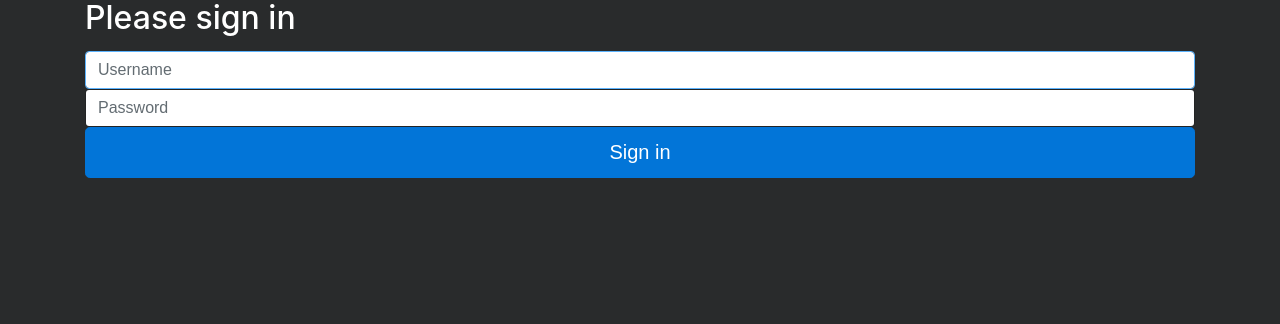
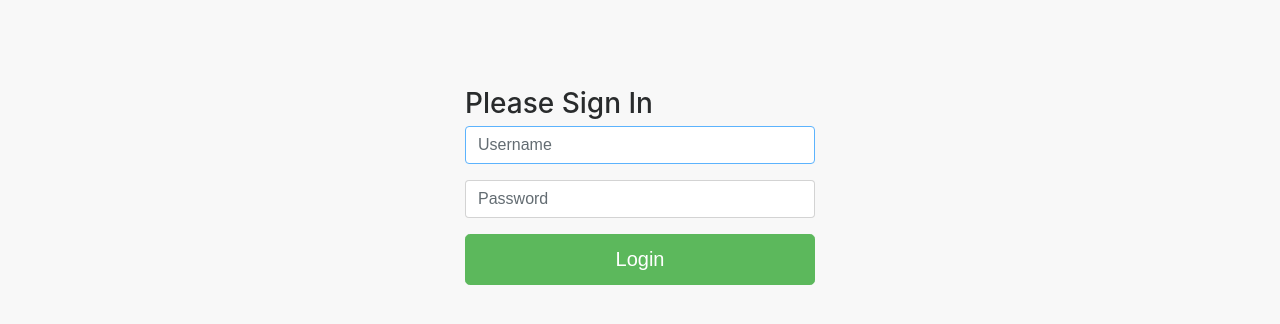
Before and after one commit to hrehman200/electric_store, a CodeIgniter app: the page made by application/views/login.php in a window 1280 px wide. Shown: the top 324 px of the page. Run offline with CodeIgniter, Linux system fonts and the light colour scheme; data that the repository does not hold is empty.

Commit message:
Adjusted login page look

```diff
--- a/application/views/login.php
+++ b/application/views/login.php
@@ -16,51 +16,72 @@ defined('BASEPATH') OR exit('No direct script access allowed');
     <title>Admin Login</title>
 
     <!-- Bootstrap core CSS -->
-    <link href="<?=base_url()?>resources/vendor/bootstrap/css/bootstrap.min.css" rel="stylesheet">
+    <link href="<?= base_url() ?>resources/vendor/bootstrap/css/bootstrap.min.css" rel="stylesheet">
 
     <!-- Custom fonts for this template -->
-    <link href="<?=base_url()?>resources/vendor/font-awesome/css/font-awesome.min.css" rel="stylesheet" type="text/css">
+    <link href="<?= base_url() ?>resources/vendor/font-awesome/css/font-awesome.min.css" rel="stylesheet"
+          type="text/css">
 
     <!-- Plugin CSS -->
-    <link href="<?=base_url()?>resources/vendor/datatables/dataTables.bootstrap4.css" rel="stylesheet">
+    <link href="<?= base_url() ?>resources/vendor/datatables/dataTables.bootstrap4.css" rel="stylesheet">
 
     <!-- Custom styles for this template -->
-    <link href="<?=base_url()?>resources/css/sb-admin.css" rel="stylesheet">
+    <link href="<?= base_url() ?>resources/css/sb-admin.css" rel="stylesheet">
     <style>
-    h2 {color: white; }
-    p {color: red;}
+        h2 {
+            color: white;
+        }
+
+        p {
+            color: red;
+        }
     </style>
 </head>
 
 <body>
 <div class="container">
 
-      <form class="form-signin" action="<?=base_url()?>login" method="POST">
-        <h2 class="form-signin-heading">Please sign in</h2>
-        <p><?php
-            if ($error == 1) { echo "Too Many Login Attempts"; }
-            if ($error == 2) { echo "Invalid Login Credentials."; }
-        ?></p>
-        <input type="username" name="username" class="form-control" placeholder="Username" required autofocus>
-        <input type="password" name="password" class="form-control" placeholder="Password" required>
-        <input class="btn btn-lg btn-primary btn-block" type="submit" value="Sign in">
+    <div class="row">
+        <div class="col-md-4 offset-md-4">
+            <div class="login-panel panel panel-default">
+                <div class="panel-heading">
+                    <h3 class="panel-title">Please Sign In</h3>
+                </div>
+                <div class="panel-body">
+                    <form class="form-signin" action="<?= base_url() ?>login" method="POST">
+                        <fieldset>
+                            <div class="form-group">
+                                <input class="form-control" placeholder="Username" name="usernmae" type="text"
+                                       autofocus="">
+                            </div>
+                            <div class="form-group">
+                                <input class="form-control" placeholder="Password" name="password" type="password"
+                                       value="">
+                            </div>
+                            <!-- Change this to a button or input when using this as a form -->
+                            <input type="submit" class="btn btn-lg btn-success btn-block" value="Login"/>
+                        </fieldset>
                     </form>
+                </div>
+            </div>
+        </div>
+    </div>
 
 </div> <!-- /container -->
 
 <!-- Bootstrap core JavaScript -->
-    <script src="<?=base_url()?>resources/vendor/jquery/jquery.min.js"></script>
-    <script src="<?=base_url()?>resources/vendor/tether/tether.min.js"></script>
-    <script src="<?=base_url()?>resources/vendor/bootstrap/js/bootstrap.min.js"></script>
+<script src="<?= base_url() ?>resources/vendor/jquery/jquery.min.js"></script>
+<script src="<?= base_url() ?>resources/vendor/tether/tether.min.js"></script>
+<script src="<?= base_url() ?>resources/vendor/bootstrap/js/bootstrap.min.js"></script>
 
 <!-- Plugin JavaScript -->
-    <script src="<?=base_url()?>resources/vendor/jquery-easing/jquery.easing.min.js"></script>
-    <script src="<?=base_url()?>resources/vendor/chart.js/Chart.min.js"></script>
-    <script src="<?=base_url()?>resources/vendor/datatables/jquery.dataTables.js"></script>
-    <script src="<?=base_url()?>resources/vendor/datatables/dataTables.bootstrap4.js"></script>
+<script src="<?= base_url() ?>resources/vendor/jquery-easing/jquery.easing.min.js"></script>
+<script src="<?= base_url() ?>resources/vendor/chart.js/Chart.min.js"></script>
+<script src="<?= base_url() ?>resources/vendor/datatables/jquery.dataTables.js"></script>
+<script src="<?= base_url() ?>resources/vendor/datatables/dataTables.bootstrap4.js"></script>
 
 <!-- Custom scripts for this template -->
-    <script src="<?=base_url()?>resources/js/sb-admin.min.js"></script>
+<script src="<?= base_url() ?>resources/js/sb-admin.min.js"></script>
 
 </body>
 
--- a/resources/css/sb-admin.css
+++ b/resources/css/sb-admin.css
@@ -4,7 +4,11 @@
  * Licensed under MIT (https://github.com/BlackrockDigital/startbootstrap-sb-admin/blob/master/LICENSE)
  */
 body {
-  background: #292b2c; }
+  background: #f8f8f8; }
+
+.login-panel {
+  margin-top: 25%;
+}
 
 body.fixed-nav {
   padding-top: 54px; }
```
Also changed, not shown: application/controllers/Login.php (+3 -4 lines). Lines whose indentation alone changed are shown as unchanged.
